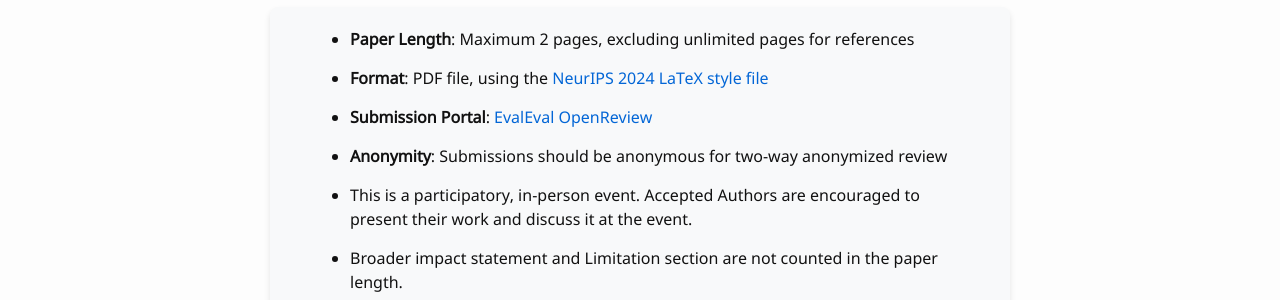
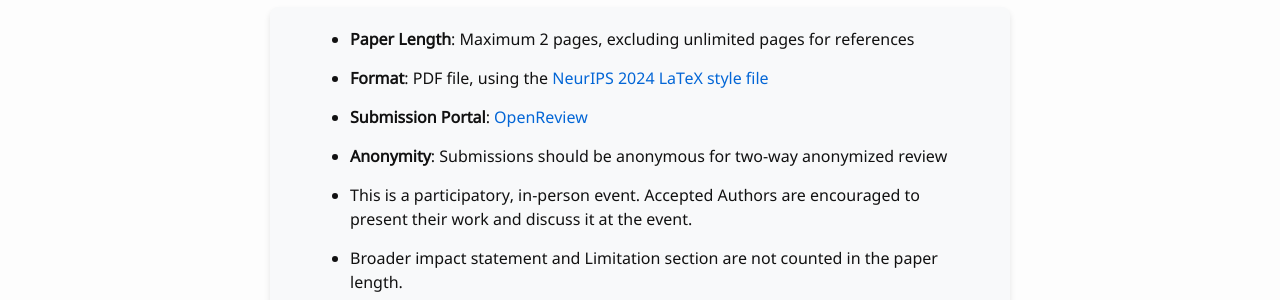
Before and after one commit to aaai-fidu-lab/aaai-fidu-lab.github.io, a Jekyll site: the page built from call-for-papers.md, in a window 1280 px wide. Shown: the part 1140-1440 px from the top of the page. Built offline with Jekyll 4.4.1, drawn with Linux system fonts in a browser that asks for light colours; our own code applies the rules of GitHub Pages for plain Markdown files.

Commit message:
Update call-for-papers.md

```diff
--- a/call-for-papers.md
+++ b/call-for-papers.md
@@ -80,7 +80,7 @@ We welcome submissions addressing, but not limited to, the following themes:
 <div class="container" markdown="1">
 - **Paper Length**: Maximum 2 pages, excluding unlimited pages for references
 - **Format**: PDF file, using the [NeurIPS 2024 LaTeX style file](https://neurips.cc/Conferences/2024/PaperInformation/StyleFiles)
-- **Submission Portal**: [EvalEval OpenReview]({{ site.submission_url }})
+- **Submission Portal**: [OpenReview]({{ site.submission_url }})
 - **Anonymity**: Submissions should be anonymous for two-way anonymized review
 - This is a participatory, in-person event. Accepted Authors are encouraged to present their work and discuss it at the event.
 - Broader impact statement and Limitation section are not counted in the paper length.
```
